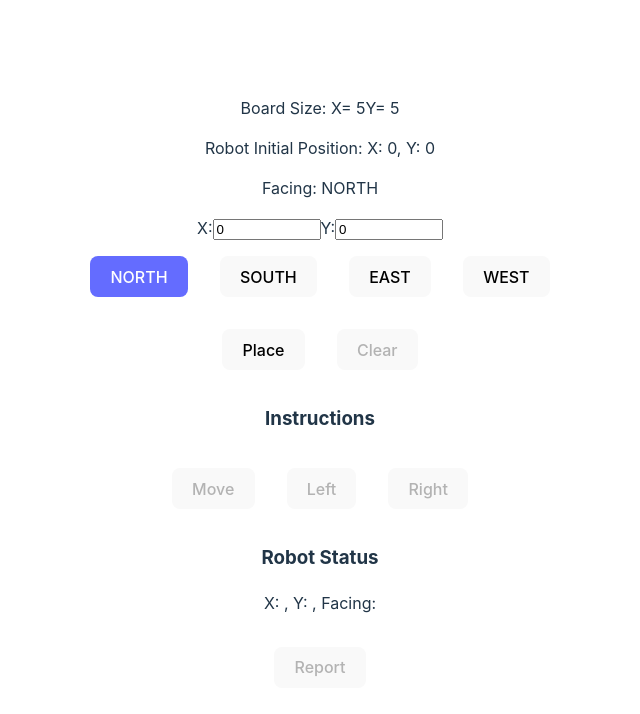
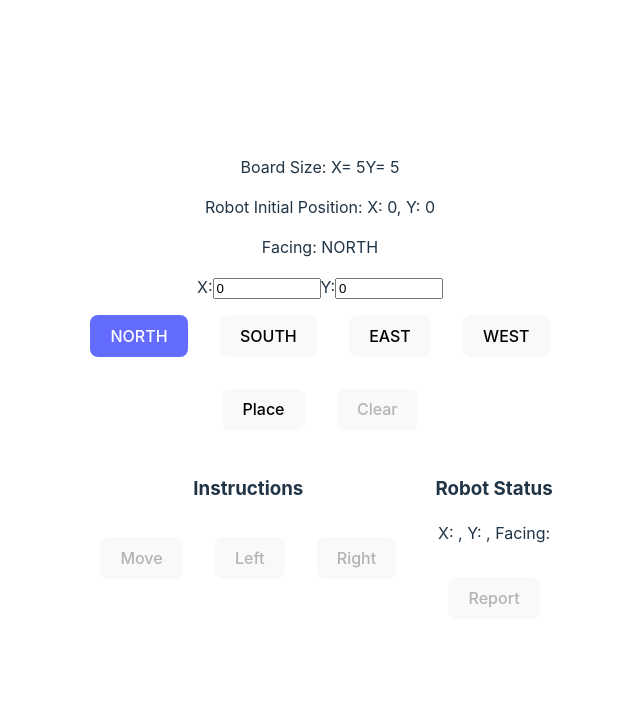
Before and after one commit to incari/ToyRobot, a React (Vite) app: page / in a window 1280 px wide. Shown: the top 714 px of the page, without its empty margins (320-960 px from the left). Built offline with nearby package versions, Linux system fonts and the light colour scheme.

Commit message:
style: :lipstick: split the list and report in different column to make it with better ui/ux

```diff
--- a/src/App.tsx
+++ b/src/App.tsx
@@ -88,9 +88,10 @@ const App: React.FC = () => {
       >
         Clear
       </button>
-
+      <div className="container">
+        <div className="column">
           <h3>Instructions</h3>
-
+          <div className="container">
             <button
               disabled={Boolean(instructions.length === 0)}
               onClick={() => addInstruction("MOVE")}
@@ -109,15 +110,22 @@ const App: React.FC = () => {
             >
               Right
             </button>
+          </div>
 
-      <InstructionsList instructions={instructions} onRemove={handleRemove} />
-
+          <InstructionsList
+            instructions={instructions}
+            onRemove={handleRemove}
+          />
+        </div>
+        <div className="column">
           <RobotController
             instructions={instructions}
             BOARD_SIZE_X={BOARD_SIZE_X}
             BOARD_SIZE_Y={BOARD_SIZE_Y}
           />
         </div>
+      </div>
+    </div>
   );
 };
 
--- a/src/index.css
+++ b/src/index.css
@@ -88,6 +88,14 @@ li {
   height: 20px;
 }
 
+.container {
+  display: flex;
+}
+
+.column {
+  flex: 1;
+  margin: 10px;
+}
 @media (prefers-color-scheme: light) {
   :root {
     color: #213547;
```
Lines whose indentation alone changed are shown as unchanged.
